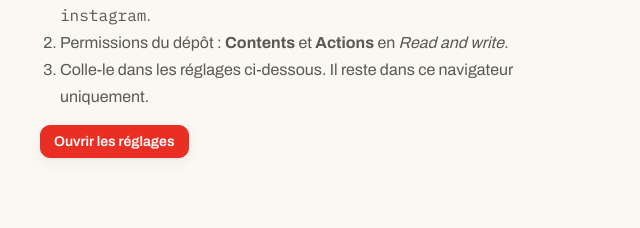
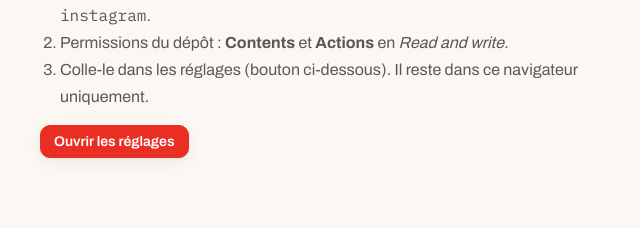
Before and after one commit to adrienmoormann-pixel/penser-resonner-instagram, a plain HTML site: page dashboard/index.html in a window 1280 px wide. Shown: the part 361-589 px from the top of the page, 161-801 px from the left. Drawn offline with Linux system fonts and the light colour scheme.

Commit message:
Dashboard : libellé
Co-Authored-By: Claude Opus 5.5 <noreply@anthropic.com>
Claude-Session: https://claude.ai/code/session_015LxGn1yUmb49HfkDRnAwxQ

```diff
--- a/dashboard/index.html
+++ b/dashboard/index.html
@@ -576,7 +576,7 @@ function renderOnboarding(){
     <ol>
       <li>Crée un <a class="link" href="https://github.com/settings/personal-access-tokens/new" target="_blank" rel="noopener">jeton GitHub à accès fin</a>, limité au dépôt <span class="mono">penser-resonner-instagram</span>.</li>
       <li>Permissions du dépôt : <b>Contents</b> et <b>Actions</b> en <i>Read and write</i>.</li>
-      <li>Colle-le dans les réglages ci-dessous. Il reste dans ce navigateur uniquement.</li>
+      <li>Colle-le dans les réglages (bouton ci-dessous). Il reste dans ce navigateur uniquement.</li>
     </ol>
     <div><button class="btn primary" onclick="openSettings()">Ouvrir les réglages</button></div>
   </div>`;
```
